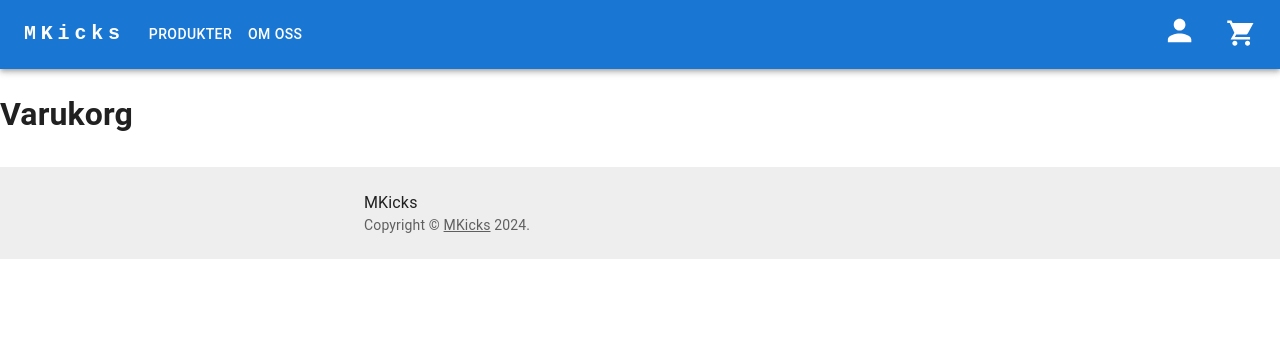
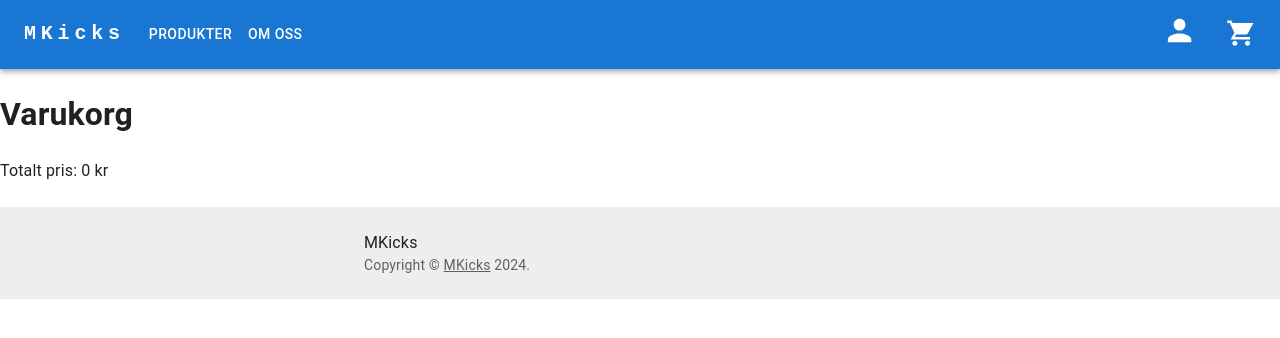
Before and after one commit to ammarhasan011/Examensarbete, a React (Vite) app in the folder client/: page /cart in a window 1280 px wide. Shown: the top 338 px of the page. Built offline with nearby package versions, Linux system fonts and the light colour scheme.

Commit message:
total pris och produkter i cart

```diff
--- a/client/src/components/cart/cart.tsx
+++ b/client/src/components/cart/cart.tsx
@@ -1,31 +1,40 @@
+// Imports
 import { useState, useEffect } from "react";
 import Product from "../Interfaces/Product";
 
+// Cart Component Definition
 const Cart = () => {
-  // Hämta varukorgen från localStorage vid komponentens första render
-  const storedCart: string | null = localStorage.getItem("cart");
-  const initialCart: Product[] = storedCart ? JSON.parse(storedCart) : [];
-  const [cart, setCart] = useState<Product[]>(initialCart);
+  const [cart, setCart] = useState<Product[]>([]);
 
-  // Uppdatera localStorage varje gång varukorgen ändras
   useEffect(() => {
-    localStorage.setItem("cart", JSON.stringify(cart));
-  }, [cart]);
+    const storedCart = localStorage.getItem("cart");
+    if (storedCart) {
+      setCart(JSON.parse(storedCart));
+    }
+  }, []);
+  const calculateTotalPrice = () => {
+    return cart.reduce((total, product) => total + product.price, 0);
+  };
 
   const addToCart = (product: Product) => {
-    const newCart = [...cart, product];
-    setCart(newCart);
+    setCart((prevCart) => {
+      const newCart = [...prevCart, product];
+      localStorage.setItem("cart", JSON.stringify(newCart));
+      return newCart;
+    });
+    console.log(`Lagt till ${product.title} i varukorgen`);
   };
 
   return (
     <div>
       <h1>Varukorg</h1>
-      {cart.map((product, index) => (
-        <div key={index}>
+      {cart.map((product) => (
+        <div key={product._id}>
           <p>{product.title}</p>
           <p>Pris: {product.price} kr</p>
         </div>
       ))}
+      <p>Totalt pris: {calculateTotalPrice()} kr</p>
     </div>
   );
 };
```
